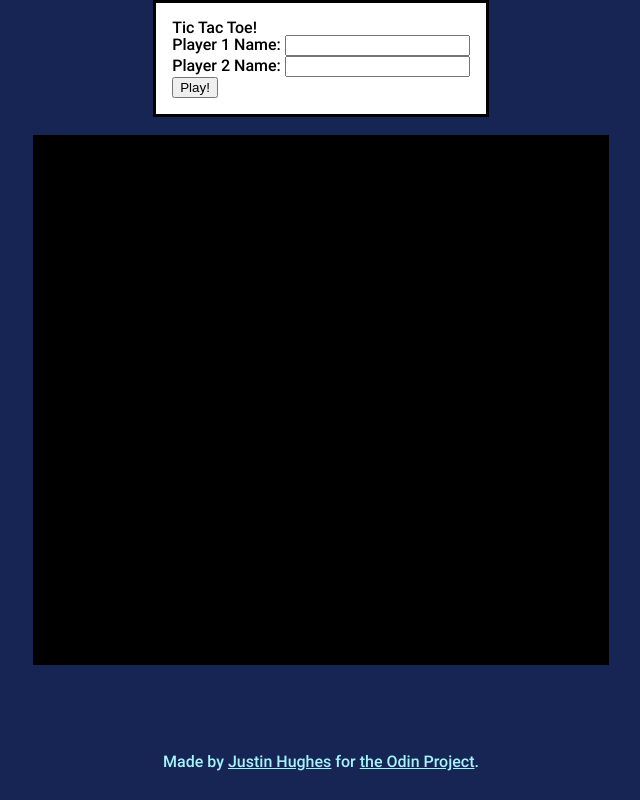
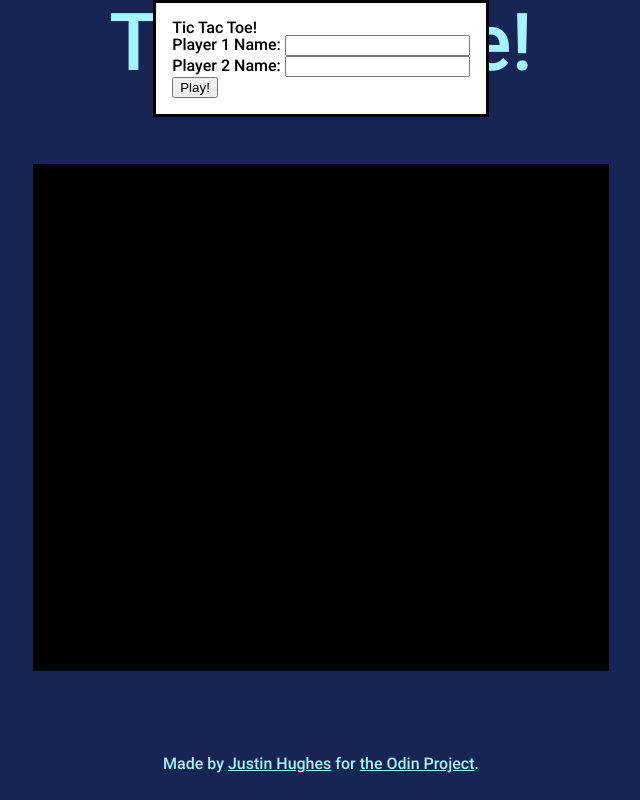
Before and after one commit to aceus0/tic-tac-toe, a plain HTML site: page index.html in a window 1280 px wide. Shown: the whole page, without its empty margins (319-959 px from the left). Drawn offline with Linux system fonts and the light colour scheme.

Commit message:
style tweak on header

```diff
--- a/style.css
+++ b/style.css
@@ -69,11 +69,22 @@ body {
     height: 100vh;
 }
 
+h1 {
+    font-size: 5rem;
+}
+
+
+
 section {
     justify-self: center;
     grid-column: 2/3;
 }
 
+section.header {
+    display: flex;
+    justify-content: center;
+    align-content: center;
+}
 
 section.content {
     display: grid;
```
